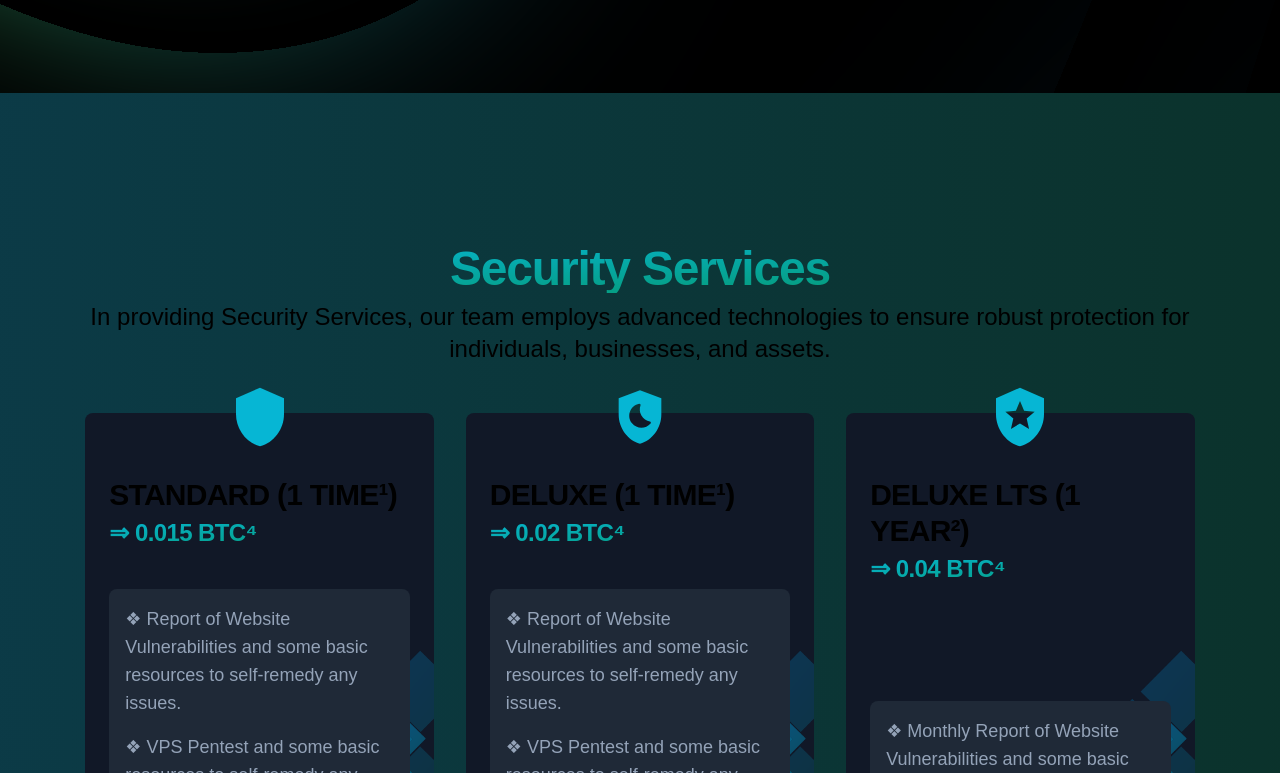
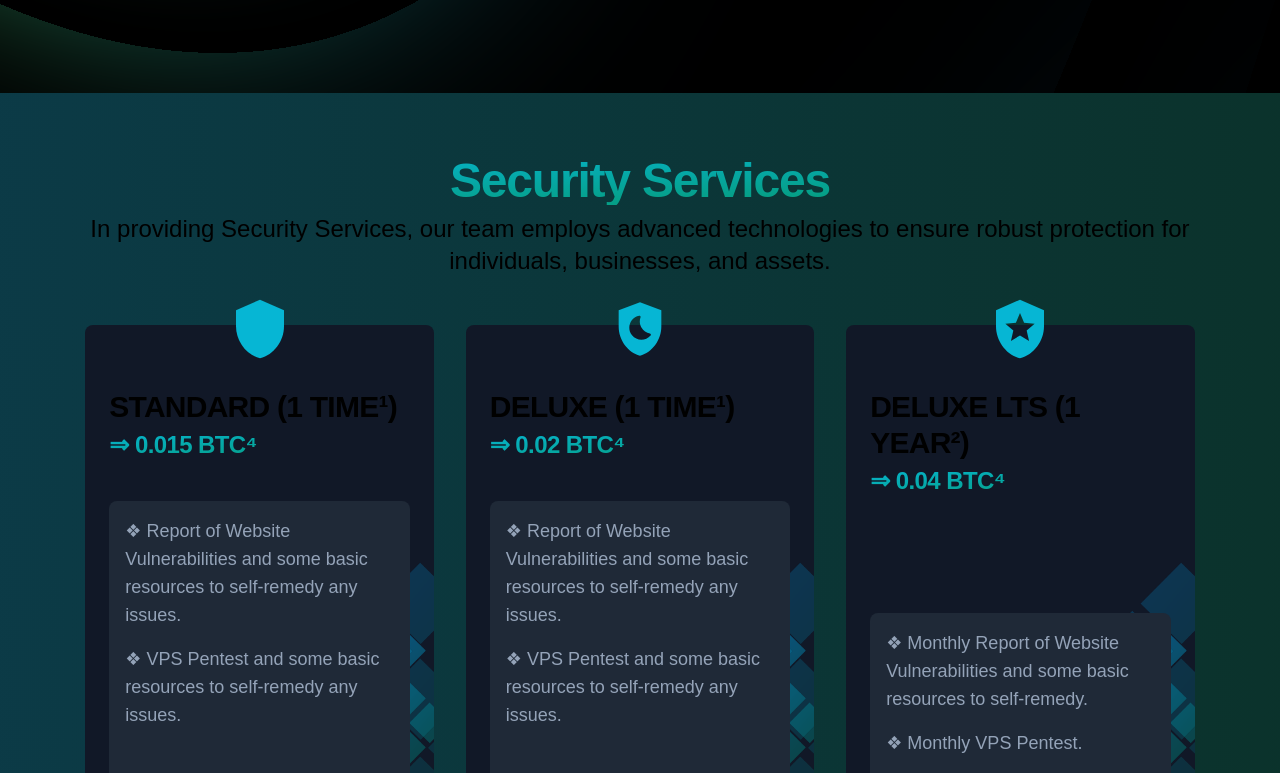
Before and after one commit to ercknard/ct, a Next.js app: page / in a window 1280 px wide. Shown: the part 707-1480 px from the top of the page. Built offline with nearby package versions, Linux system fonts and the light colour scheme; a web font is replaced by a local one.

Commit message:
scroll-bahvior

```diff
--- a/src/app/globals.css
+++ b/src/app/globals.css
@@ -15,6 +15,11 @@
     --background-start-rgb: 0, 0, 0;
     --background-end-rgb: 0, 0, 0;
   }
+}
+
+html {
+  scroll-behavior: smooth;
+  scroll-padding-top: 100px;
 }
 
 body {
--- a/src/components/Security.tsx
+++ b/src/components/Security.tsx
@@ -62,7 +62,10 @@ const qoute = [
 
 export default function Security() {
   return (
-    <div className="relativ py-10 sm:py-32 bg-gradient-to-r from-cyan-500/25 to-emerald-600/25">
+    <div
+      id="security"
+      className="relativ py-10 sm:py-20 sm:pt-10 bg-gradient-to-r from-cyan-500/25 to-emerald-600/25"
+    >
       <div className="mx-auto 3xl:w-6/12 lg:w-11/12 items-center justify-center p-6 lg:px-8 min-h-full">
         <div className="w-full text-center">
           <h2 className="text-3xl font-bold tracking-tight sm:text-5xl text-transparent bg-clip-text bg-gradient-to-br from-cyan-500 to-emerald-600">
--- a/src/components/Team.tsx
+++ b/src/components/Team.tsx
@@ -61,7 +61,7 @@ const people = [
 
 export default function Team() {
   return (
-    <div className="relative py-10 sm:py-32">
+    <div id="team" className="relative py-10 sm:py-32">
       <div className="mx-auto 3xl:w-6/12 lg:w-11/12 items-center justify-center p-6 lg:px-8 min-h-full">
         <div className="absolute w-screen h-screen left-0 top-0 triangle-svg-projects -z-10 hidden lg:block" />
         <div className="absolute w-screen h-screen left-0 top-0 triangle-svg-projects-sub -z-10 hidden lg:block" />
--- a/src/layout/Navigation.tsx
+++ b/src/layout/Navigation.tsx
@@ -103,13 +103,13 @@ export default function Navigation() {
           </button>
         </div>
         <Popover.Group className="hidden lg:flex lg:gap-x-12 mt-1.5">
-          <a href="#" className="text-xl leading-6">
+          <a href="#sevices" className="text-xl leading-6">
             Our Services
           </a>
-          <a href="#" className="text-xl leading-6">
+          <a href="#security" className="text-xl leading-6">
             Security Services
           </a>
-          <a href="#" className="text-xl leading-6">
+          <a href="#team" className="text-xl leading-6">
             Cryptech Team
           </a>
 
```
